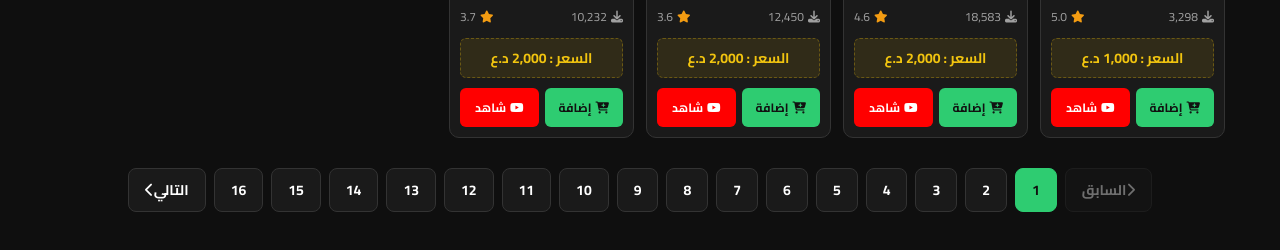
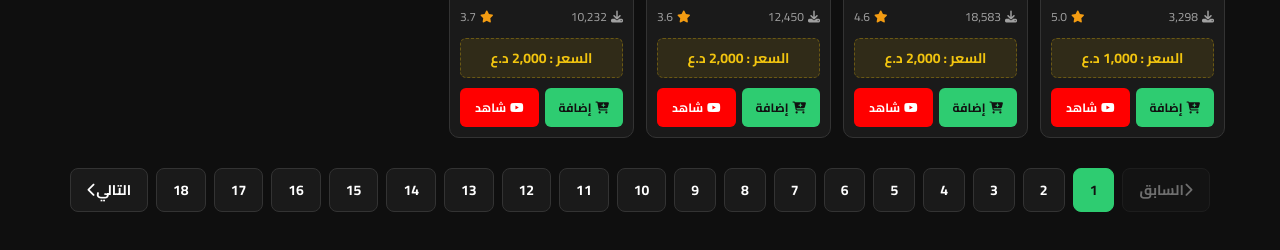
Before and after one commit to Hexor-Loader/hexor-website, a plain HTML site: page index.html in a window 1280 px wide. Shown: the part 1402-1652 px from the top of the page. Drawn offline with Linux system fonts and the light colour scheme.

Commit message:
Hexor Admin: upload 1 files

```diff
--- a/index.html
+++ b/index.html
@@ -954,7 +954,29 @@
             { platform: "PS4", titleAr: "هاونتينغ غراوند", titleEn: "Haunting Ground", rating: "0.0", downloads: "605", size: "10 GB", image: baseURL + "Haunting_Ground.jpg", badges: ["قوائم وحوارات"], category: "مغامرة" },
             { platform: "PS4", titleAr: "دمر كل البشر 2020", titleEn: "Destroy All Humans 2020", rating: "0.0", downloads: "393", size: "20 GB", image: baseURL + "Destroy_All_Humans.jpg", badges: ["مترجمة"], category: "أكشن" },
             { platform: "PS4", titleAr: "عوالم ليغو", titleEn: "Lego Worlds", rating: "0.0", downloads: "1,276", size: "10 GB", image: baseURL + "LEGO_Worlds.jpg", badges: ["قوائم وحوارات"], category: "مغامرة" },
-            { platform: "PS4", titleAr: "الفهد الوردي", titleEn: "Pink Panther Pinkadelic Pursuit", rating: "3.7", downloads: "2,458", size: "5 GB", image: baseURL + "Pink_Panther_Pinkadelic_Pursuit.jpg", badges: ["مدبلجة"], category: "مغامرة" }
+            { platform: "PS4", titleAr: "الفهد الوردي", titleEn: "Pink Panther Pinkadelic Pursuit", rating: "3.7", downloads: "2,458", size: "5 GB", image: baseURL + "Pink_Panther_Pinkadelic_Pursuit.jpg", badges: ["مدبلجة"], category: "مغامرة" },
+
+            // ===== الصفحة الجديدة =====
+            { platform: "PS4", titleAr: "بالدو: حارس البوم", titleEn: "Baldo: The Guardian Owls", rating: "0.0", downloads: "1,000", size: "غير محدد", image: baseURL + "Baldo_The_Guardian_Owls.jpg", badges: ["معربة"], category: "مغامرة" },
+            { platform: "PS4", titleAr: "ديفل ماي كراي 5: النسخة النهائية", titleEn: "DmC Devil May Cry Definitive Edition", rating: "0.0", downloads: "1,000", size: "غير محدد", image: baseURL + "DmC_Devil_May_Cry_Definitive_Edition.jpg", badges: ["معربة"], category: "أكشن" },
+            { platform: "PS4", titleAr: "فاميلي غاي: العودة إلى الأكوان المتعددة", titleEn: "Family Guy Back to the Multiverse", rating: "0.0", downloads: "1,000", size: "غير محدد", image: baseURL + "Family_Guy_Back_to_the_Multiverse.jpg", badges: ["معربة"], category: "مغامرة" },
+            { platform: "PS4", titleAr: "كولد وينتر", titleEn: "Cold Winter", rating: "0.0", downloads: "1,000", size: "غير محدد", image: baseURL + "Cold_Winter.jpg", badges: ["معربة"], category: "حروب" },
+            { platform: "PS4", titleAr: "دليفَر أس مارس", titleEn: "Deliver Us Mars", rating: "0.0", downloads: "1,000", size: "غير محدد", image: baseURL + "Deliver_Us_Mars.jpg", badges: ["معربة"], category: "مغامرة" },
+            { platform: "PS4", titleAr: "ديفل ماي كراي 4: النسخة الخاصة", titleEn: "Devil May Cry 4 Special Edition", rating: "0.0", downloads: "1,000", size: "غير محدد", image: baseURL + "Devil_May_Cry_4_Special_Edition.jpg", badges: ["معربة"], category: "أكشن" },
+            { platform: "PS4", titleAr: "داينو كرايسس", titleEn: "Dino Crisis", rating: "0.0", downloads: "1,000", size: "غير محدد", image: baseURL + "Dino_Crisis.jpg", badges: ["معربة"], category: "أكشن" },
+            { platform: "PS4", titleAr: "فيودال ألوي", titleEn: "Feudal Alloy", rating: "0.0", downloads: "1,000", size: "غير محدد", image: baseURL + "Feudal_Alloy.jpg", badges: ["معربة"], category: "أكشن" },
+            { platform: "PS4", titleAr: "غوست رايدر", titleEn: "Ghost Rider", rating: "0.0", downloads: "1,000", size: "غير محدد", image: baseURL + "Ghost_Rider.jpg", badges: ["معربة"], category: "أكشن" },
+            { platform: "PS4", titleAr: "غنفريف غور", titleEn: "Gungrave GORE", rating: "0.0", downloads: "1,000", size: "غير محدد", image: baseURL + "Gungrave_GORE.jpg", badges: ["معربة"], category: "أكشن" },
+            { platform: "PS4", titleAr: "هالك: التدمير المطلق", titleEn: "The Incredible Hulk Ultimate Destruction", rating: "0.0", downloads: "1,000", size: "غير محدد", image: baseURL + "The_Incredible_Hulk_Ultimate_Destruction.jpg", badges: ["معربة"], category: "أكشن" },
+            { platform: "PS4", titleAr: "ليتل بيغ بلانيت 3", titleEn: "LittleBigPlanet 3", rating: "0.0", downloads: "1,000", size: "غير محدد", image: baseURL + "LittleBigPlanet_3.jpg", badges: ["معربة"], category: "مغامرة" },
+            { platform: "PS4", titleAr: "لوني تونز: آكمي أرسنال", titleEn: "Looney Tunes Acme Arsenal", rating: "0.0", downloads: "1,000", size: "غير محدد", image: baseURL + "Looney_Tunes_Acme_Arsenal.jpg", badges: ["معربة"], category: "أكشن" },
+            { platform: "PS4", titleAr: "ميدل إيرث: شادو أوف موردور", titleEn: "Middle Earth Shadow of Mordor", rating: "0.0", downloads: "1,000", size: "غير محدد", image: baseURL + "Middle_Earth_Shadow_of_Mordor.jpg", badges: ["معربة"], category: "أكشن" },
+            { platform: "PS4", titleAr: "نيفا", titleEn: "Neva", rating: "0.0", downloads: "1,000", size: "غير محدد", image: baseURL + "Neva.jpg", badges: ["معربة"], category: "مغامرة" },
+            { platform: "PS4", titleAr: "أومينسايت", titleEn: "Omensight", rating: "0.0", downloads: "1,000", size: "غير محدد", image: baseURL + "Omensight.jpg", badges: ["معربة"], category: "مغامرة" },
+            { platform: "PS4", titleAr: "بوبي بلايتايم 4", titleEn: "Poppy Playtime 4", rating: "0.0", downloads: "1,000", size: "غير محدد", image: baseURL + "Poppy_Playtime_4.jpg", badges: ["معربة"], category: "مغامرة" },
+            { platform: "PS4", titleAr: "روينر", titleEn: "Ruiner", rating: "0.0", downloads: "1,000", size: "غير محدد", image: baseURL + "Ruiner.jpg", badges: ["معربة"], category: "أكشن" },
+            { platform: "PS4", titleAr: "سينر: ساكريفيس فور ريدمبشن", titleEn: "Sinner Sacrifice for Redemption", rating: "0.0", downloads: "1,000", size: "غير محدد", image: baseURL + "Sinner_Sacrifice_for_Redemption.jpg", badges: ["معربة"], category: "أكشن" },
+            { platform: "PS4", titleAr: "سلاحف النينجا: ميوتنت ميلي", titleEn: "Teenage Mutant Ninja Turtles Mutant Melee", rating: "0.0", downloads: "1,000", size: "غير محدد", image: baseURL + "Teenage_Mutant_Ninja_Turtles_Mutant_Melee.jpg", badges: ["معربة"], category: "أكشن" }
         ];
 
         const container = document.getElementById('gamesContainer');
```
